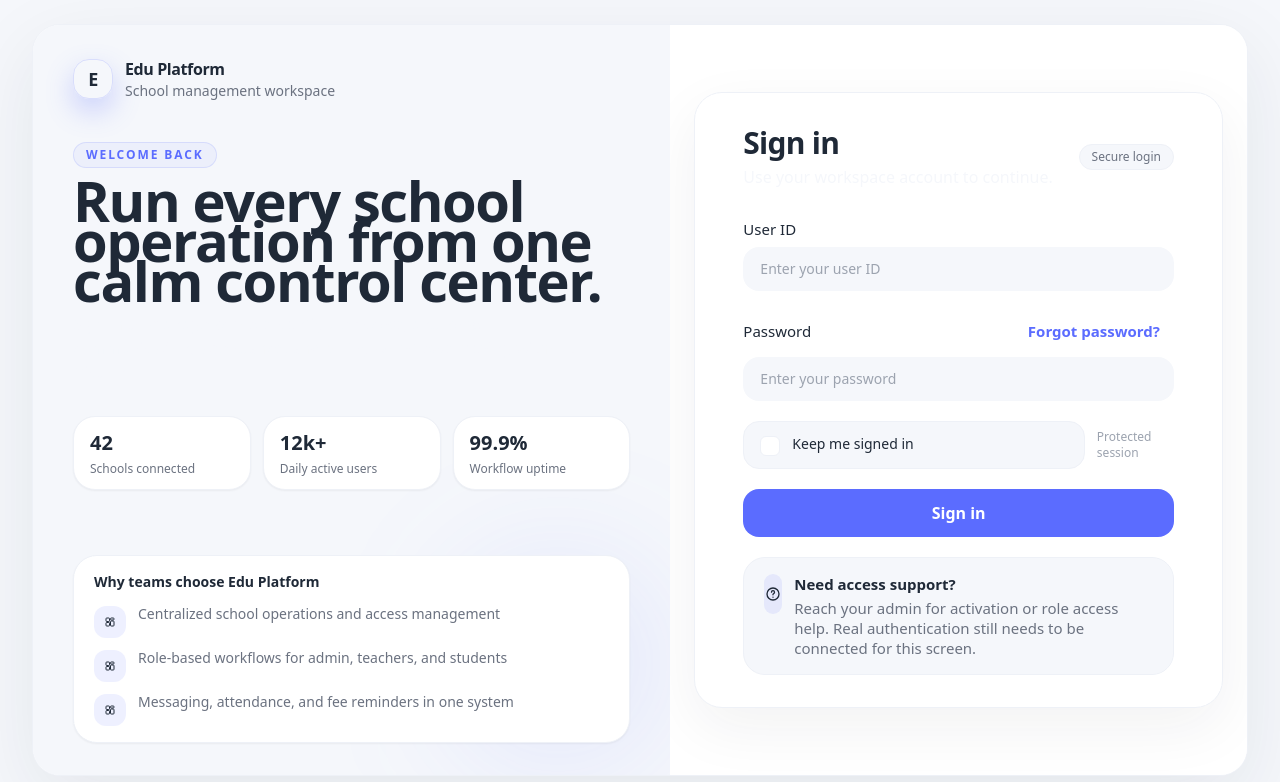
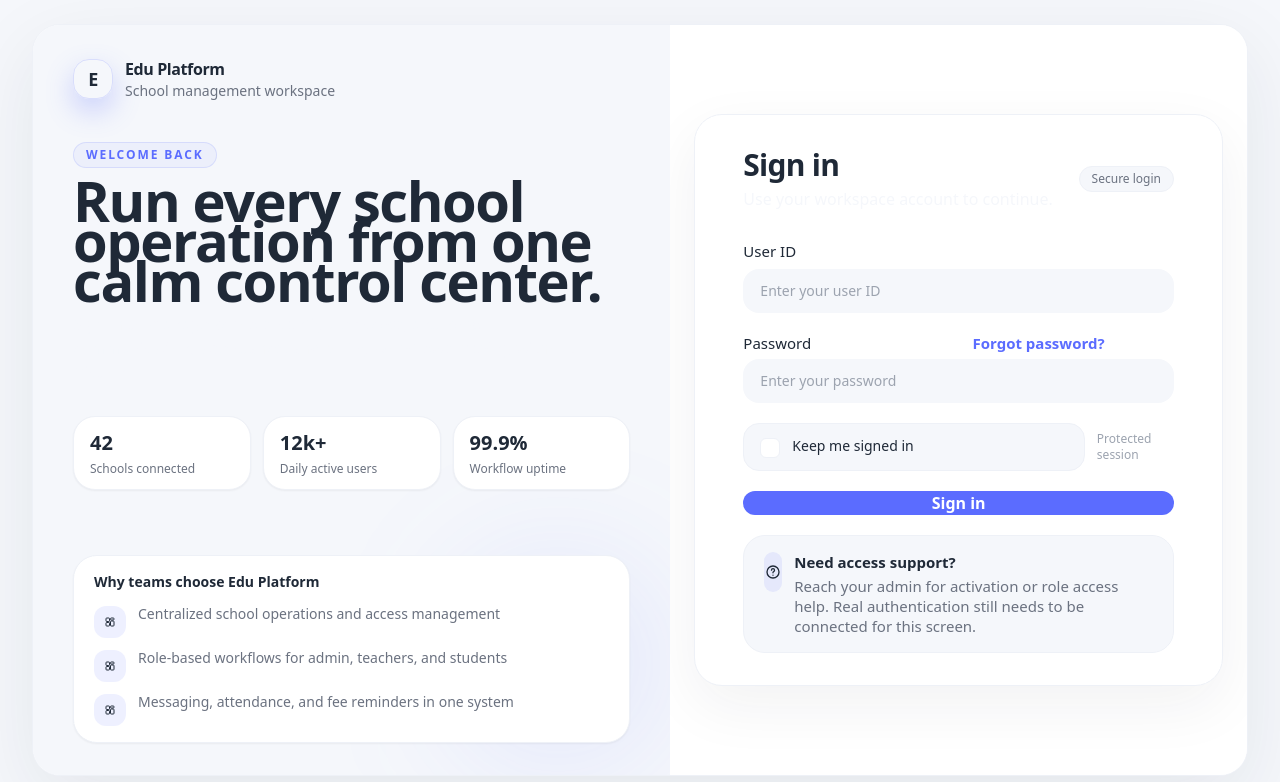
Before and after one commit to esurajpandey/edu-platform-frontend, a Next.js app: page /login in a window 1280 px wide. Shown: the top 782 px of the page. Built offline with nearby package versions, Linux system fonts and the light colour scheme; no server answers.

Commit message:
Button component and documnent file updated

```diff
--- a/src/app/(ui)/show-case/page.tsx
+++ b/src/app/(ui)/show-case/page.tsx
@@ -3,6 +3,7 @@ import DateInput from '@/components/ui/DateInput';
 import { useState } from 'react';
 import { Holiday } from '@/components/ui/DateInput';
 import SelectInput from '@/components/ui/SelectInput';
+import Button from '@/components/ui/Button';
 export default function ShowCasePage() {
   const [date, setDate] = useState<Date | null>(new Date());
   const onDateChange = (event: Date | null) => {
@@ -60,6 +61,8 @@ export default function ShowCasePage() {
           responsive
           size="large"
         />
+
+        <Button label="Button" size="large" variant="outline" />
       </div>
     </div>
   );
--- a/src/components/ui/Button.tsx
+++ b/src/components/ui/Button.tsx
@@ -1,9 +1,10 @@
 import { ButtonHTMLAttributes, forwardRef } from 'react';
 import Icon from '@/components/Icon';
 import { cn } from '@/lib/cn';
-import { ButtonIconConfig, ButtonTone, ButtonVariant, ControlRadius, ControlSize } from '@/types';
-import { controlRadiusClasses, controlSizeClasses } from './styles';
-
+import { ButtonIconConfig, ButtonTone, ButtonVariant, ControlRadius } from '@/types';
+import { ComponentSize } from '@/types/ui.types';
+import { controlRadiusClasses } from './styles';
+import { sizeClasses } from './utils';
 const buttonVariantClasses: Record<ButtonVariant, Record<ButtonTone, string>> = {
   solid: {
     primary: 'bg-primary text-surface hover:bg-primaryDark focus-visible:ring-primary/12',
@@ -32,11 +33,11 @@ const buttonVariantClasses: Record<ButtonVariant, Record<ButtonTone, string>> =
 
 export type ButtonProps = Omit<ButtonHTMLAttributes<HTMLButtonElement>, 'color'> & {
   label?: string;
-  size?: ControlSize;
+  size?: ComponentSize;
   variant?: ButtonVariant;
   tone?: ButtonTone;
   radius?: ControlRadius;
-  fullWidth?: boolean;
+  reaponsive?: boolean;
   leadingIcon?: ButtonIconConfig;
   trailingIcon?: ButtonIconConfig;
   isLoading?: boolean;
@@ -48,11 +49,11 @@ const Button = forwardRef<HTMLButtonElement, ButtonProps>(function Button(
     label,
     children,
     className,
-    size = 'md',
+    size = 'medium',
     variant = 'solid',
     tone = 'primary',
-    radius = 'lg',
-    fullWidth = false,
+    radius = 'md',
+    reaponsive = false,
     leadingIcon,
     trailingIcon,
     isLoading = false,
@@ -69,11 +70,11 @@ const Button = forwardRef<HTMLButtonElement, ButtonProps>(function Button(
       type={type}
       disabled={isDisabled}
       className={cn(
-        'inline-flex shrink-0 items-center justify-center gap-2.5 font-semibold transition duration-200 outline-none focus-visible:ring-2 focus-visible:ring-offset-1 focus-visible:ring-offset-transparent disabled:pointer-events-none disabled:opacity-55',
-        controlSizeClasses[size],
+        'inline-flex shrink-0 items-center justify-center gap-2.5 font-semibold transition duration-200 outline-none focus-visible:ring-2 focus-visible:ring-offset-1 focus-visible:ring-offset-transparent disabled:cursor-not-allowed disabled:opacity-55',
+        sizeClasses[size],
         controlRadiusClasses[radius],
         buttonVariantClasses[variant][tone],
-        fullWidth && 'w-full',
+        reaponsive ? 'w-full md:w-auto' : 'w-full',
         className,
       )}
       {...props}
```
Also changed, not shown: src/components/ui/component.md (+22 -0 lines).
